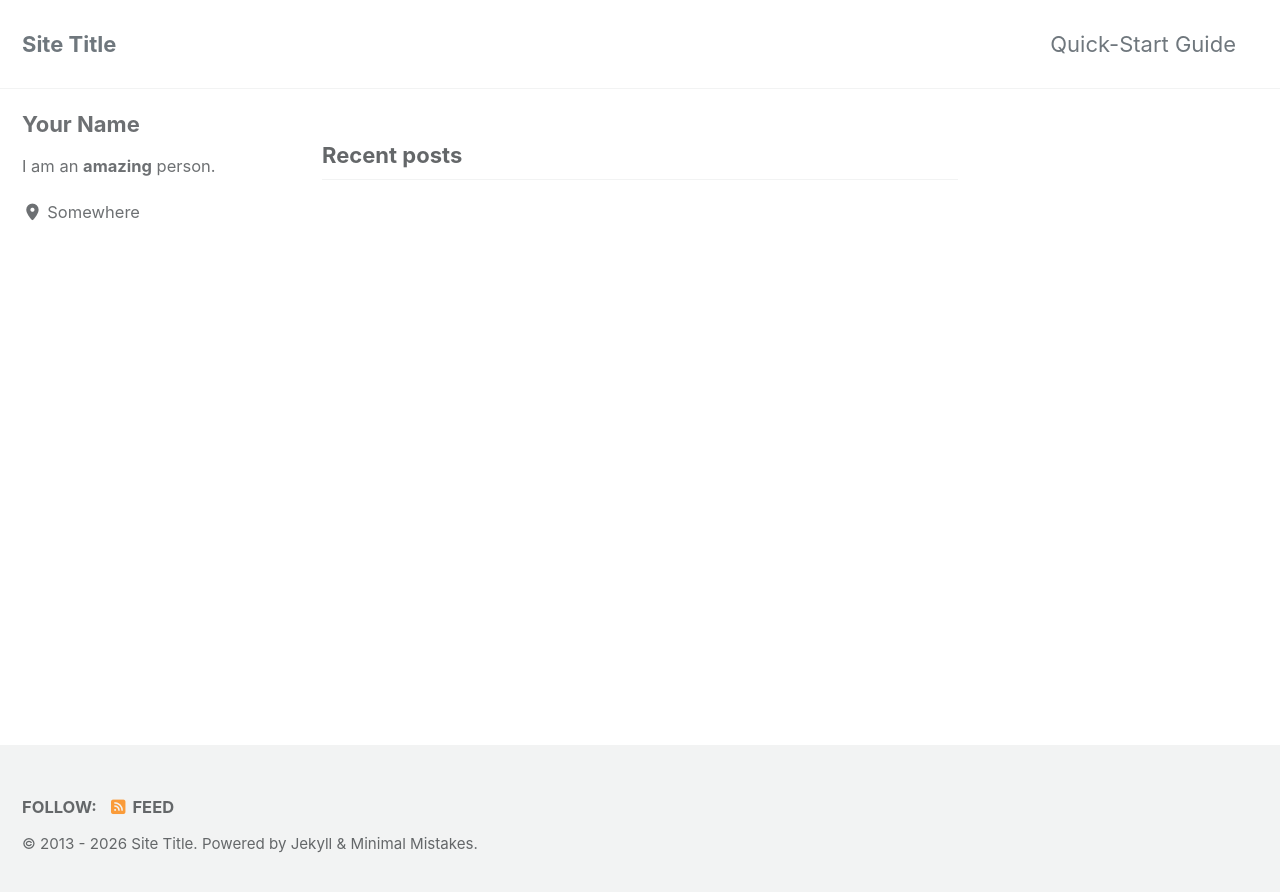
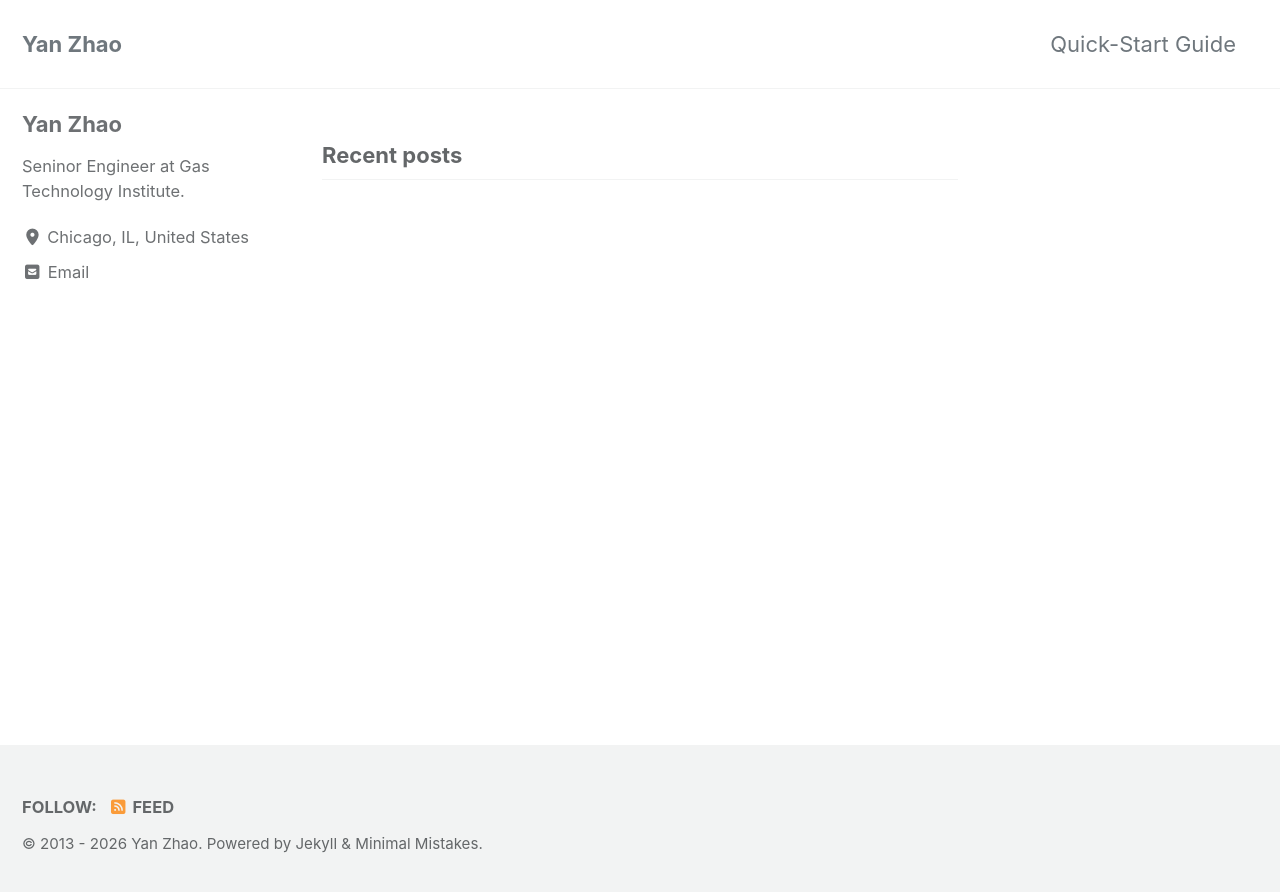
Before and after one commit to yanzhaoenergy/yanzhaoenergy.github.io, a Jekyll site: the page built from index.html, in a window 1280 px wide. Shown: the top 892 px of the page. Built offline with Jekyll 4.4.1, drawn with Linux system fonts in a browser that asks for light colours; cached includes are drawn as plain includes; the list of posts is cut into pages by our own code.

Commit message:
Update _config.yml
Set site title and author info

```diff
--- a/_config.yml
+++ b/_config.yml
@@ -17,11 +17,11 @@ minimal_mistakes_skin    : "default" # "air", "aqua", "contrast", "dark", "dirt"
 # Site Settings
 locale                   : "en-US"
 rtl                      : # true, false (default) # turns direction of the page into right to left for RTL languages
-title                    : "Site Title"
+title                    : "Yan Zhao"
 title_separator          : "-"
 subtitle                 : # site tagline that appears below site title in masthead
-name                     : "Your Name"
-description              : "An amazing website."
+name                     : "Yan Zhao"
+description              : "Senior Engineer at Gas Technology Institute"
 url                      : # the base hostname & protocol for your site e.g. "https://mmistakes.github.io"
 baseurl                  : # the subpath of your site, e.g. "/blog"
 repository               : # GitHub username/repo-name e.g. "mmistakes/minimal-mistakes"
@@ -113,11 +113,11 @@ analytics:
 
 # Site Author
 author:
-  name             : "Your Name"
+  name             : "Yan Zhao"
   avatar           : # path of avatar image, e.g. "/assets/images/bio-photo.jpg"
-  bio              : "I am an **amazing** person."
-  location         : "Somewhere"
-  email            :
+  bio              : "Seninor Engineer at Gas Technology Institute."
+  location         : "Chicago, IL, United States"
+  email            : "yanz33@uci.edu"
   links:
     - label: "Email"
       icon: "fas fa-fw fa-envelope-square"
```
